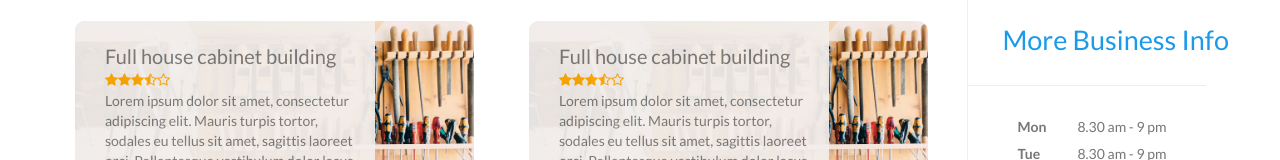
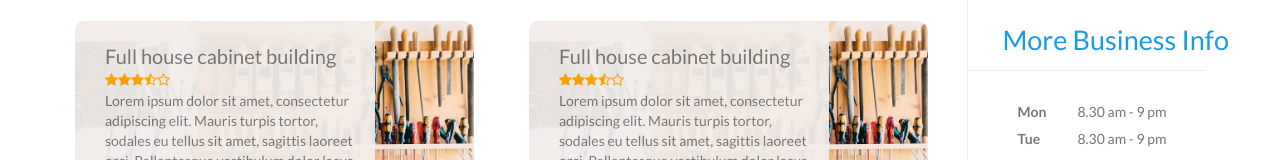
Before and after one commit to nascal3/AplusSkills-webApp-angular, an Angular app: page /company in a window 1280 px wide. Shown: the part 439-599 px from the top of the page. Built offline with nearby package versions, Linux system fonts and the light colour scheme.

Commit message:
small design corrections

```diff
--- a/src/app/components/view-company-page/view-company-page.component.css
+++ b/src/app/components/view-company-page/view-company-page.component.css
@@ -61,7 +61,7 @@
 }
 
 .prop-column-heading-ul {
-      margin-top: 25px;
+      margin-top: 10px;
       position: relative;
       right: 35px;
 }
--- a/src/app/components/view-company-page/view-company-page.component.html
+++ b/src/app/components/view-company-page/view-company-page.component.html
@@ -253,7 +253,7 @@
                                         <div class="prof-interact-icons pull-right" style="color: #1c9aea"><i class="icon-share3 prof-icon-mid-size"></i> SHARE</div>
                                     </div>
                                 </div>
-                                <hr class="prop-column-heading-ul col-lg-11" style="margin-left: 35px">
+                                <hr class="prop-column-heading-ul col-lg-11" style="margin-left: 35px; margin-top: 25px">
                             </div>
                         </div>
                         <!-- =======right section =========-->
```
